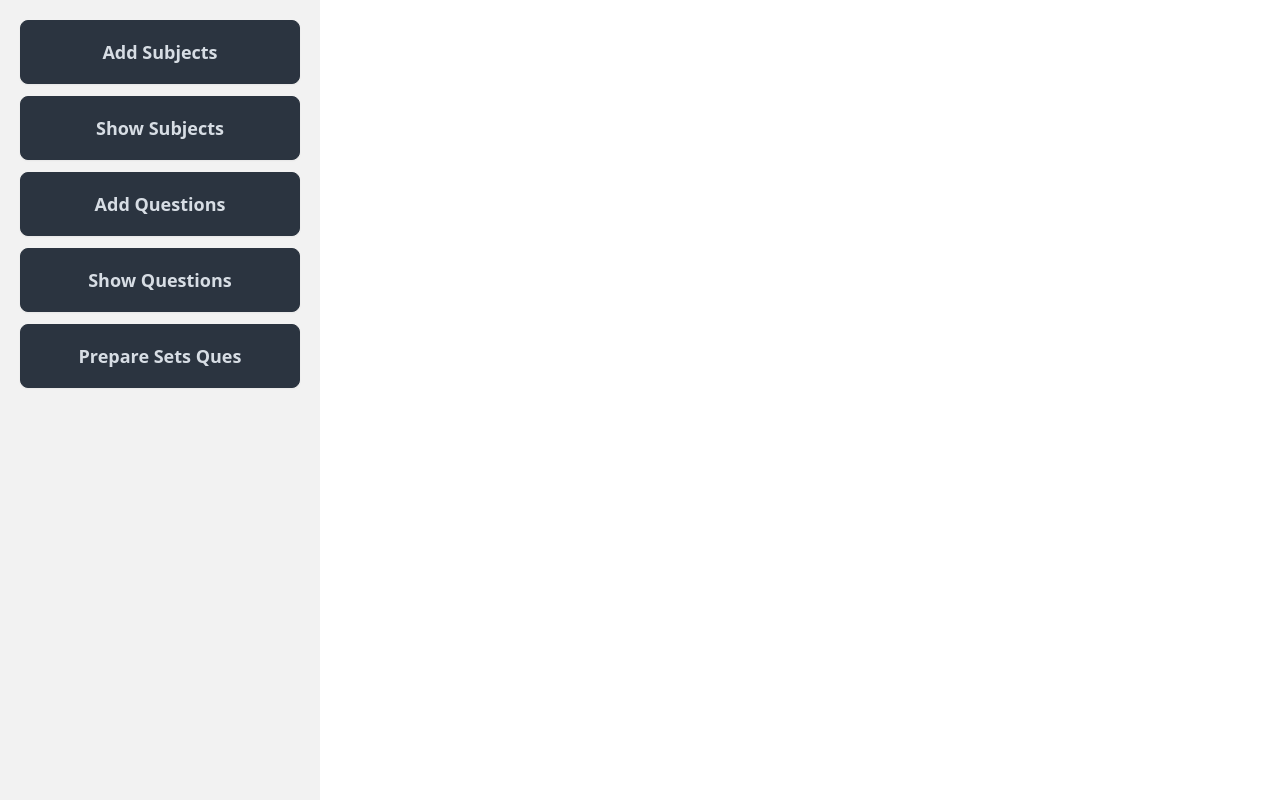
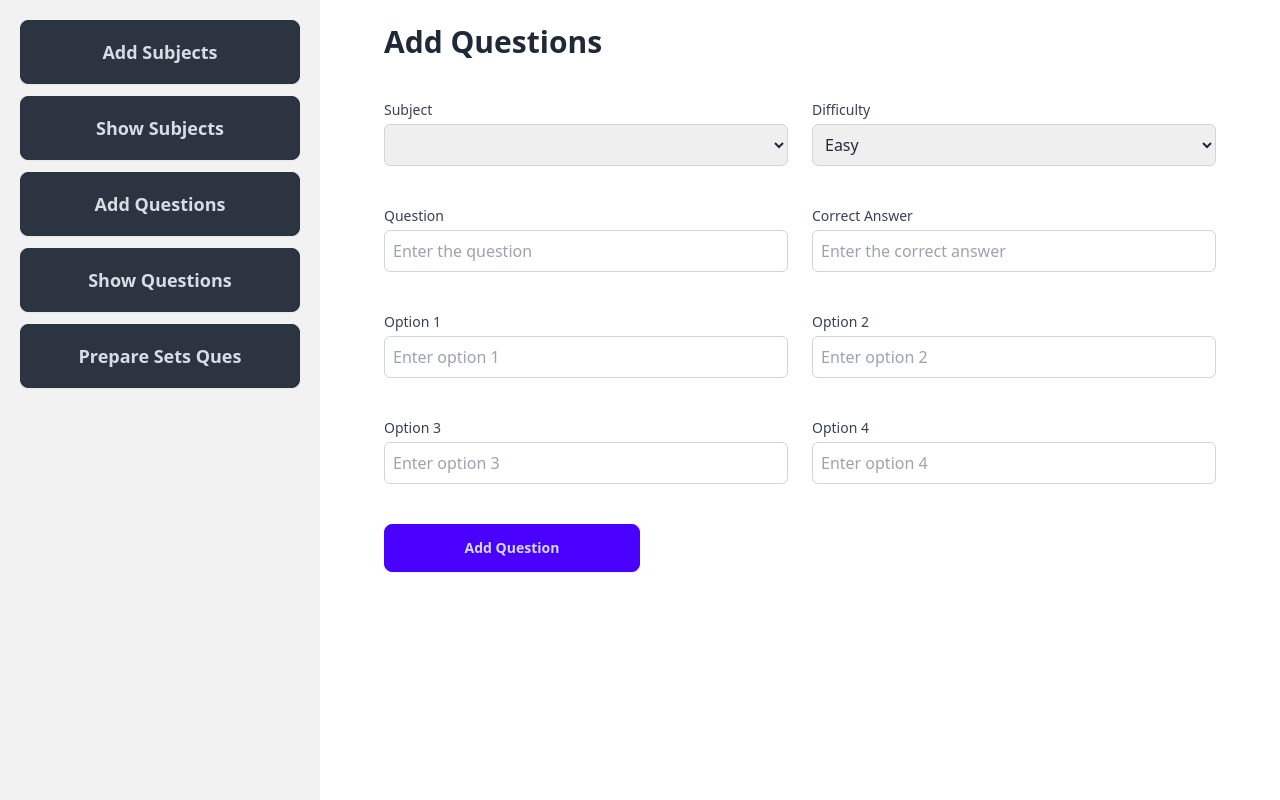
Before and after one commit to whyehtasam/exam-management-system, a React (Vite) app: page /addQuestions in a window 1280 px wide. Built offline with nearby package versions, Linux system fonts and the light colour scheme.

Commit message:
Add AddQuestions and ShowQuestions components

```diff
--- a/src/App.jsx
+++ b/src/App.jsx
@@ -3,6 +3,8 @@ import AddSubject from "./components/AddSubject";
 import ShowSubjects from "./components/ShowSubjects";
 import Sidebar from "./components/Sidebar";
 import { BrowserRouter as Router, Route, Routes } from "react-router-dom";
+import AddQuestions from './components/AddQuestions';
+import ShowQuestions from './components/ShowQuestions';
 
 function App() {
   const [subjects, setSubjects] = useState(
@@ -12,7 +14,13 @@ function App() {
   useEffect(() => {
     localStorage.setItem('subjects', JSON.stringify(subjects));
   }, [subjects]);
+  const [questions, setQuestions] = useState(
+    JSON.parse(localStorage.getItem('questions')) || []
+  );
 
+  useEffect(() => {
+    localStorage.setItem('questions', JSON.stringify(questions));
+  }, [questions]);
   return (
     <Router>
       <div className="flex">
@@ -21,7 +29,10 @@ function App() {
           <Routes>
             <Route path="/" element={<AddSubject subjects={subjects} setSubjects={setSubjects} />} />
             <Route path="/showSubjects" element={<ShowSubjects subjects={subjects} />} />
+            <Route path="/addQuestions" element={<AddQuestions subjects={subjects} questions={questions} setQuestions={setQuestions}/>} />
+            <Route path="/showQuestions" element={<ShowQuestions questions={questions} setQuestions={setQuestions}/>} />
           </Routes>
+
         </div>
       </div>
     </Router>
--- /dev/null
+++ b/src/components/AddQuestions.jsx
@@ -0,0 +1,125 @@
+import React, { useState, useEffect } from 'react';
+
+const AddQuestions = ({ subjects,questions,setQuestions }) => {
+  const [selectedSubject, setSelectedSubject] = useState(subjects[0] || '');
+  const [question, setQuestion] = useState('');
+  const [difficulty, setDifficulty] = useState('easy');
+  const [options, setOptions] = useState(['', '', '', '']);
+  const [correctAnswer, setCorrectAnswer] = useState('');
+
+
+  const handleSubmit = (e) => {
+    e.preventDefault();
+    if (question !== '' && options.every(option => option !== '') && correctAnswer !== '') {
+      setQuestions([...questions, { subject: selectedSubject, question, difficulty, options, correctAnswer }]);
+      setQuestion('');
+      setOptions(['', '', '', '']);
+      setCorrectAnswer('');
+    }
+  };
+
+  const handleDelete = (index) => {
+    const newQuestions = [...questions];
+    newQuestions.splice(index, 1);
+    setQuestions(newQuestions);
+  };
+
+  console.log(questions);
+  return (
+    <section className="px-16 py-6">
+            <h1 className="mb-10 text-3xl font-semibold ">Add Questions</h1>
+
+      <form onSubmit={handleSubmit} className="grid grid-cols-2 gap-6 mb-4">
+  <div className="mb-4">
+    <label htmlFor="subject" className="block text-sm font-medium text-gray-700">
+      Subject
+    </label>
+    <select
+      id="subject"
+      name="subject"
+      value={selectedSubject}
+      onChange={(e) => setSelectedSubject(e.target.value)}
+      className="block w-full p-2 mt-1 border border-gray-300 rounded-md"
+    >
+      {subjects.map((subject, index) => (
+        <option key={index} value={subject}>
+          {subject}
+        </option>
+      ))}
+    </select>
+  </div>
+  <div className="mb-4">
+    <label htmlFor="difficulty" className="block text-sm font-medium text-gray-700">
+      Difficulty
+    </label>
+    <select
+      id="difficulty"
+      name="difficulty"
+      value={difficulty}
+      onChange={(e) => setDifficulty(e.target.value)}
+      className="block w-full p-2 mt-1 border border-gray-300 rounded-md"
+    >
+      <option value="easy">Easy</option>
+      <option value="medium">Medium</option>
+      <option value="hard">Hard</option>
+    </select>
+  </div>
+  <div className="mb-4">
+    <label htmlFor="question" className="block text-sm font-medium text-gray-700">
+      Question
+    </label>
+    <input
+      type="text"
+      id="question"
+      name="question"
+      value={question}
+      onChange={(e) => setQuestion(e.target.value)}
+      className="block w-full p-2 mt-1 border border-gray-300 rounded-md"
+      placeholder="Enter the question"
+    />
+  </div>
+  <div className="mb-4">
+    <label htmlFor="correctAnswer" className="block text-sm font-medium text-gray-700">
+      Correct Answer
+    </label>
+    <input
+      type="text"
+      id="correctAnswer"
+      name="correctAnswer"
+      value={correctAnswer}
+      onChange={(e) => setCorrectAnswer(e.target.value)}
+      className="block w-full p-2 mt-1 border border-gray-300 rounded-md"
+      placeholder="Enter the correct answer"
+    />
+  </div>
+  {options.map((option, index) => (
+    <div key={index} className="mb-4">
+      <label htmlFor={`option${index}`} className="block text-sm font-medium text-gray-700">
+        Option {index + 1}
+      </label>
+      <input
+        type="text"
+        id={`option${index}`}
+        name={`option${index}`}
+        value={option}
+        onChange={(e) => {
+          const newOptions = [...options];
+          newOptions[index] = e.target.value;
+          setOptions(newOptions);
+        }}
+        className="block w-full p-2 mt-1 border border-gray-300 rounded-md"
+        placeholder={`Enter option ${index + 1}`}
+      />
+    </div>
+  ))}
+
+  <button type="submit" className="btn btn-wide btn-primary">
+    Add Question
+  </button>
+</form>
+
+    </section>
+  );
+};
+
+export default AddQuestions;
--- a/src/components/AddSubject.jsx
+++ b/src/components/AddSubject.jsx
@@ -23,10 +23,10 @@ function AddSubject({ subjects, setSubjects }) {
   };
 
   return (
-    <div className="p-6">
-      <h1 className="text-3xl font-semibold mb-4">Add Subjects</h1>
-      <form onSubmit={handleSubmit} className="mb-4 grid grid-cols-4 items-end gap-6">
-        <div className=" ">
+    <div className="px-16 py-6">
+      <h1 className="mb-10 text-3xl font-semibold">Add Subjects</h1>
+      <form onSubmit={handleSubmit} className="grid items-end grid-cols-4 gap-6 mb-4">
+        <div className="">
           <div>
 
           <label
@@ -41,7 +41,7 @@ function AddSubject({ subjects, setSubjects }) {
             name="subject"
             value={subject}
             onChange={(e) => setSubject(e.target.value)}
-            className="mt-1 p-2 block w-full border border-gray-300 rounded-md"
+            className="block w-full p-2 mt-1 border border-gray-300 rounded-md"
             />
             </div>
         </div>
@@ -50,7 +50,7 @@ function AddSubject({ subjects, setSubjects }) {
           Add Subject
         </button>
       </form>
-      <table className="table max-w-3xl  mt-10">
+      <table className="table max-w-3xl mt-10">
         <thead>
           <tr>
             <th>S No.</th>
@@ -66,7 +66,7 @@ function AddSubject({ subjects, setSubjects }) {
               <td className="text-right">
                 <button
                   onClick={() => handleDelete(index)}
-                  className="btn btn-error btn-sm text-white"
+                  className="text-white btn btn-error btn-sm"
                 >
                   Delete
                 </button>
--- /dev/null
+++ b/src/components/ShowQuestions.jsx
@@ -0,0 +1,40 @@
+import React from 'react'
+
+const ShowQuestions = ({questions,setQuestions}) => {
+  return (
+    <section className='px-16 py-6'>
+         <table className="table w-full">
+        <thead>
+          <tr>
+            <th>S No.</th>
+            <th>Subject</th>
+            <th>Question</th>
+            <th>Difficulty</th>
+            <th>Options</th>
+            <th>Correct Answer</th>
+            <th className="text-right">Actions</th>
+          </tr>
+        </thead>
+        <tbody>
+          {questions.map((question, index) => (
+            <tr key={index}>
+              <td>{index + 1}</td>
+              <td>{question.subject}</td>
+              <td>{question.question}</td>
+              <td>{question.difficulty}</td>
+              <td>{question.options.join(', ')}</td>
+              <td>{question.correctAnswer}</td>
+              <td className="text-right">
+                {/* <button onClick={() => handleDelete(index)} className="btn btn-error btn-sm">
+                  Delete
+                </button> */}
+              </td>
+            </tr>
+          ))}
+        </tbody>
+      </table>
+    </section>
+  )
+}
+
+export default ShowQuestions
--- a/src/components/ShowSubjects.jsx
+++ b/src/components/ShowSubjects.jsx
@@ -1,9 +1,26 @@
-import React from 'react'
+import React from "react";
 
-const ShowSubjects = () => {
+const ShowSubjects = ({ subjects }) => {
   return (
-    <div>ShowSubjects</div>
-  )
-}
+    <section className="px-16 py-6 all subjects">
+      <h1 className="mb-10 text-3xl font-semibold">All Subjects</h1>
 
-export default ShowSubjects
+      <div className="grid grid-cols-1 gap-4 sm:grid-cols-2 md:grid-cols-3 lg:grid-cols-4">
+        {subjects.map((subject, index) => (
+          <div key={index} className="card bg-slate-50 drop-shadow">
+            {/* <figure>
+            <img src={`/path/to/logos/${subject}.svg`} alt={subject} />
+        </figure> */}
+            <div className="card-body">
+              <h2 className="mx-auto text-3xl text-gray-600 card-title w-fit">
+                {subject}
+              </h2>
+            </div>
+          </div>
+        ))}
+      </div>
+    </section>
+  );
+};
+
+export default ShowSubjects;
```
